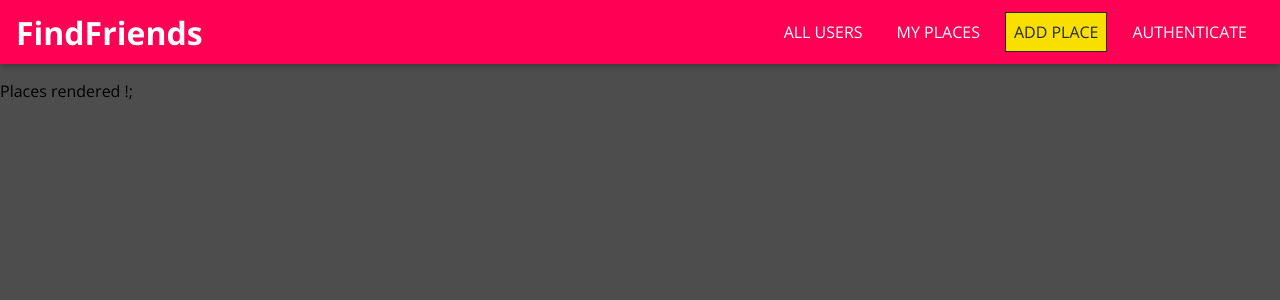
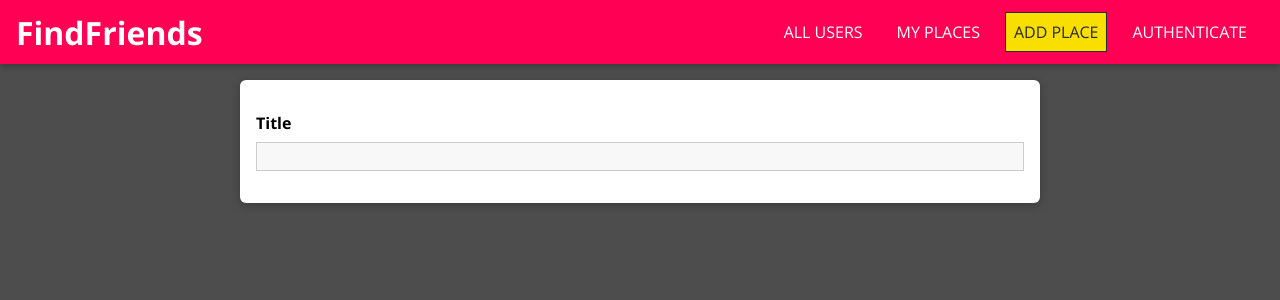
Before and after one commit to rohanrony250/TouristSpace---MERN, a React (Create React App) app: page /places/new in a window 1280 px wide. Shown: the top 300 px of the page. Built offline with nearby package versions, Linux system fonts and the light colour scheme.

Commit message:
input-component

```diff
--- /dev/null
+++ b/src/Shared/Components/FormElements/Input.jsx
@@ -0,0 +1,20 @@
+import React from "react"
+import "./Input.scss"
+
+
+const Input = (props) =>
+{
+    const element = props.element === 'input' ? <input id = {props.id} type = {props.type} placeholder = {props.placeholder}/> : <textarea id = {props.id} rows = {props.rows || 3} />
+    return(
+        <div className = {`form-control`}>
+            <label htmlFor={props.id}>
+                {props.label}
+            </label>
+            {element}
+        </div>
+    )
+}
+
+
+
+export default Input
--- /dev/null
+++ b/src/Shared/Components/FormElements/Input.scss
@@ -0,0 +1,41 @@
+.form-control {
+    margin: 1rem 0;
+  }
+
+  .form-control label,
+  .form-control input,
+  .form-control textarea {
+    display: block;
+  }
+
+  .form-control label {
+    font-weight: bold;
+    margin-bottom: 0.5rem;
+  }
+
+  .form-control input,
+  .form-control textarea {
+    width: 100%;
+    font: inherit;
+    border: 1px solid #ccc;
+    background: #f8f8f8;
+    padding: 0.15rem 0.25rem;
+  }
+
+  .form-control input:focus,
+  .form-control textarea:focus {
+    outline: none;
+    background: #ebebeb;
+    border-color: #510077;
+  }
+
+  .form-control--invalid label,
+  .form-control--invalid p {
+    color: red;
+  }
+
+  .form-control--invalid input,
+  .form-control--invalid textarea {
+    border-color: red;
+    background: #ffd1d1;
+  }
--- a/src/Shared/Components/UI-Elements/Map/Map.jsx
+++ b/src/Shared/Components/UI-Elements/Map/Map.jsx
@@ -6,9 +6,11 @@ const Map = (props) =>
 {
     return(
         <div className = {`map ${props.className}`} style = {props.style}>
-            <GoogleMapReact>
-
-            </GoogleMapReact>
+            <GoogleMapReact
+                bootstrapURLKeys = {{key: "AIzaSyDbRzSwVFauvPia29Yy08biPmxzUDiliM8"}}
+                defaultCenter = {props.coordinates}
+                defaultZoom = {16}
+            />
         </div>
     )
 }
--- a/src/Shared/Components/UI-Elements/Map/Map.scss
+++ b/src/Shared/Components/UI-Elements/Map/Map.scss
@@ -0,0 +1,5 @@
+.map
+{
+    width: 100%;
+    height: 100%;
+}
--- a/src/components/Places-Item/PlaceItem.js
+++ b/src/components/Places-Item/PlaceItem.js
@@ -3,6 +3,7 @@ import Card from "../../Shared/Components/UI-Elements/Card/Card"
 import "./PlaceItem.scss"
 import Button from "../../Shared/Components/FormElements/Button"
 import Modal from "../../Shared/Components/UI-Elements/Modal/Modal"
+import Map from "../../Shared/Components/UI-Elements/Map/Map"
 const PlaceItem = props =>
 {
     const [showMap, setShowMap] = useState(false)
@@ -19,9 +20,7 @@ const PlaceItem = props =>
                 footer = {<Button onClick = {closeMap}>CLOSE</Button>}
             >
                 <div className = "map-container">
-                    <h2>
-                        THE MAP!
-                    </h2>
+                    <Map coordinates = {props.coordinates}/>
                 </div>
             </Modal>
             <li className = "place-item">
--- a/src/pages/Places/NewPlaces-Page.jsx
+++ b/src/pages/Places/NewPlaces-Page.jsx
@@ -1,13 +1,15 @@
 import React from "react"
+import "./NewPlaces.scss"
+import Input from "../../Shared/Components/FormElements/Input"
 
 
 
 const NewPlace = () =>
 {
     return (
-        <div>
-            Places rendered !;
-        </div>
+        <form className = "place-form">
+            <Input element = "input" label = "Title"/>
+        </form>
     )
 }
 
--- /dev/null
+++ b/src/pages/Places/NewPlaces.scss
@@ -0,0 +1,13 @@
+.place-form {
+
+    position: relative;
+    list-style: none;
+    margin: 0 auto;
+    padding: 1rem;
+    width: 90%;
+    max-width: 50rem;
+    box-shadow: 0 2px 8px rgba(0, 0, 0, 0.26);
+    border-radius: 6px;
+    background: white;
+
+}
```
